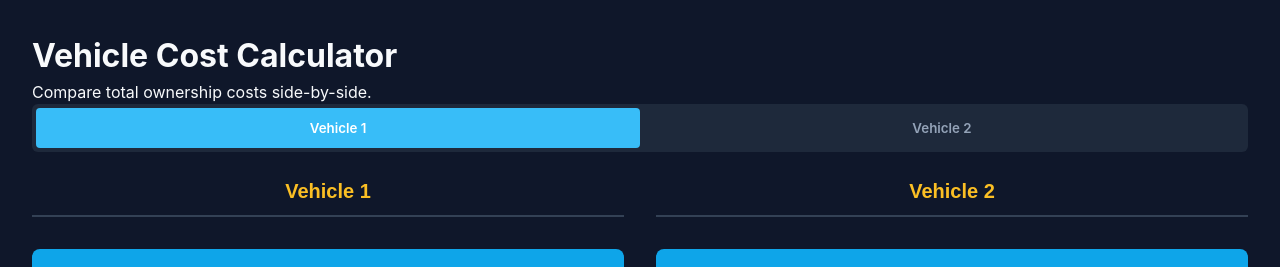
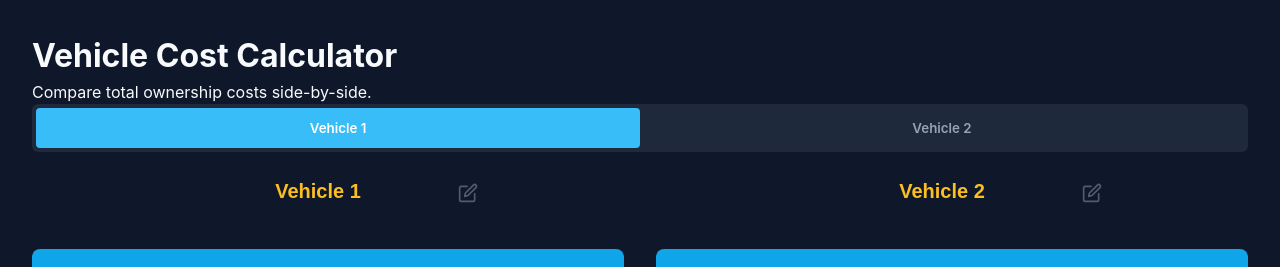
Before and after one commit to npatricksmith-oss/vehicle-cost-calculator, a React (Vite) app: page / in a window 1280 px wide. Shown: the top 267 px of the page. Built offline with nearby package versions, Linux system fonts and the light colour scheme.

Commit message:
UI Polish: Add edit icon to vehicle name input

```diff
--- a/src/App.css
+++ b/src/App.css
@@ -91,24 +91,61 @@
 /* Car Naming */
 .check-name-container {
     margin-bottom: var(--spacing-2);
+    position: relative;
+    /* Context for absolute icon */
+    max-width: 300px;
+    margin-left: auto;
+    margin-right: auto;
 }
 
 .car-name-input {
     width: 100%;
     padding: var(--spacing-3);
+    padding-right: var(--spacing-8);
+    /* Make room for icon */
     font-size: var(--font-size-xl);
     font-weight: 700;
     color: var(--color-accent);
     background: transparent;
     border: none;
-    border-bottom: 2px solid var(--color-border);
-    border-radius: 0;
+    border-bottom: 2px solid transparent;
+    /* Invisible border by default */
+    border-radius: var(--radius-sm);
     text-align: center;
+    transition: all var(--transition-fast);
+    cursor: pointer;
+    /* Suggest interaction */
+}
+
+/* Show border on hover/focus to invite edit */
+.car-name-input:hover {
+    background: rgba(255, 255, 255, 0.05);
 }
 
 .car-name-input:focus {
-    border-color: var(--color-primary);
+    border-bottom-color: var(--color-primary);
+    background: rgba(255, 255, 255, 0.05);
     outline: none;
+    cursor: text;
+}
+
+.edit-icon {
+    position: absolute;
+    right: 0;
+    top: 50%;
+    transform: translateY(-50%);
+    width: 20px;
+    height: 20px;
+    color: var(--color-text-muted);
+    pointer-events: none;
+    /* Let clicks pass through to input */
+    opacity: 0.5;
+    transition: opacity var(--transition-fast);
+}
+
+.check-name-container:hover .edit-icon {
+    opacity: 1;
+    color: var(--color-primary);
 }
 
 /* Results Mini Card (for comparison) */
--- a/src/App.jsx
+++ b/src/App.jsx
@@ -91,6 +91,10 @@ function App() {
                 onChange={(e) => handleInputChange(index, 'name', e.target.value)}
                 placeholder="Vehicle Name"
               />
+              <svg className="edit-icon" xmlns="http://www.w3.org/2000/svg" viewBox="0 0 24 24" fill="none" stroke="currentColor" strokeWidth="2" strokeLinecap="round" strokeLinejoin="round">
+                <path d="M11 4H4a2 2 0 0 0-2 2v14a2 2 0 0 0 2 2h14a2 2 0 0 0 2-2v-7"></path>
+                <path d="M18.5 2.5a2.121 2.121 0 0 1 3 3L12 15l-4 1 1-4 9.5-9.5z"></path>
+              </svg>
             </div>
 
             <div className="card results-card-mini">
```
